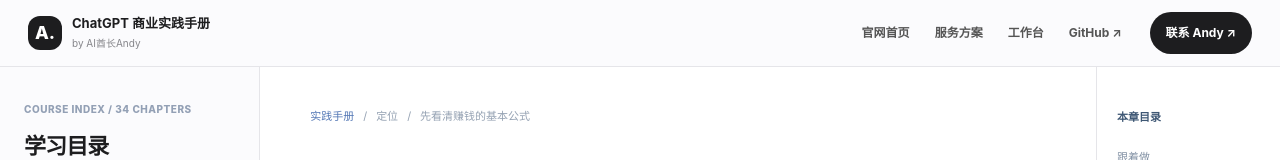
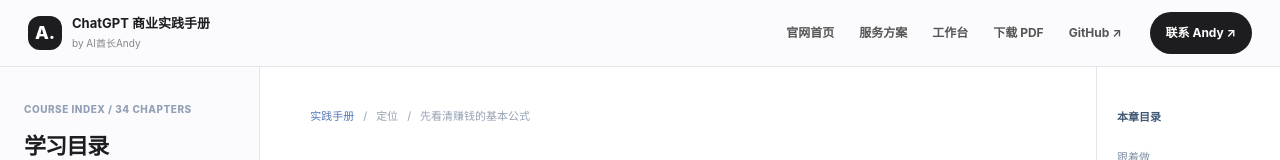
Before and after one commit to AIPMAndy/chatgpt-income-handbook, a plain HTML site: page handbook.html in a window 1280 px wide. Shown: the top 160 px of the page. Drawn offline with Linux system fonts and the light colour scheme.

Commit message:
feat(reader): expose source-built offline PDF in reading navigation

```diff
--- a/handbook.html
+++ b/handbook.html
@@ -8,7 +8,7 @@
 </head>
 <body>
 <a class="skip" href="#article">跳至文章</a>
-<header class="reader-header"><a class="reader-brand" href="index.html"><span class="mark">A.</span><span><b>ChatGPT 商业实践手册</b><small>by AI酋长Andy</small></span></a><nav aria-label="文档导航"><a href="index.html">官网首页</a><a href="workbench.html#paths">服务方案</a><a href="workbench.html#toolkit">工作台</a><a href="https://github.com/AIPMAndy/chatgpt-income-handbook" target="_blank" rel="noopener noreferrer">GitHub ↗</a></nav><a class="reader-contact" href="index.html#contact">联系 Andy ↗</a></header>
+<header class="reader-header"><a class="reader-brand" href="index.html"><span class="mark">A.</span><span><b>ChatGPT 商业实践手册</b><small>by AI酋长Andy</small></span></a><nav aria-label="文档导航"><a href="index.html">官网首页</a><a href="workbench.html#paths">服务方案</a><a href="workbench.html#toolkit">工作台</a><a href="pdf/chatgpt-income-handbook-guide.pdf" download>下载 PDF</a><a href="https://github.com/AIPMAndy/chatgpt-income-handbook" target="_blank" rel="noopener noreferrer">GitHub ↗</a></nav><a class="reader-contact" href="index.html#contact">联系 Andy ↗</a></header>
 <div class="reader-layout"><aside class="reader-sidebar" aria-label="章节目录"><div class="side-top"><span class="eyebrow">COURSE INDEX / 34 CHAPTERS</span><h2>学习目录</h2><p>所有章节都可免费阅读。完成记录只存于当前浏览器。</p></div><label class="reader-search"><span>⌕</span><input id="chapterSearch" type="search" placeholder="搜索 34 章..." aria-label="搜索课程章节" autocomplete="off"><kbd>⌘ K</kbd></label><nav id="chapterNav" aria-label="章节导航"></nav><div class="side-cta"><span>需要项目辅导？</span><strong>微信 AIPMAndy</strong><button id="copyWechatSide" type="button">复制微信号 ↗</button><a href="https://metaver.vip/" target="_blank" rel="noopener noreferrer">作者官网 metaver.vip</a></div></aside>
 <main class="reader-main" id="article"><div class="article-width"><nav class="breadcrumbs" aria-label="面包屑"><a href="index.html">实践手册</a><span>/</span><span id="crumbCategory">教程</span><span>/</span><span id="crumbTitle">目录</span></nav><div class="chapter-header"><div id="chapterBadge" class="chapter-badge">CHAPTER</div><h1 id="chapterTitle">请选择一个章节</h1><p id="chapterSummary"></p><div class="chapter-meta"><span id="chapterMinutes"></span><span id="chapterProgress"></span><button type="button" id="toggleFinished">标记已完成 ✓</button></div></div>
 <div class="article-body"><section class="article-section"><div class="article-section-head"><span class="num">01</span><h2>跟着做</h2></div><ol id="chapterSteps" class="task-steps"></ol></section><section class="article-section"><div class="article-section-head"><span class="num">02</span><h2>完成标准</h2></div><div id="chapterCheck" class="article-answer"></div></section><section class="article-section"><div class="article-section-head"><span class="num">03</span><h2>常见风险</h2></div><div id="chapterPitfall" class="article-risk"></div></section><section class="article-section"><div class="article-section-head"><span class="num">04</span><h2>参考资料与下一步</h2></div><p>请以最新官方说明及你的实际账号权限为准；本指南为独立开源项目。</p><a id="chapterSource" class="reference-link" href="docs/SOURCES.md" target="_blank" rel="noopener noreferrer">查看对应官方来源 ↗</a><div class="resource-cards"><a href="docs/END-TO-END-TRIAL.md"><span>实践案例</span><b>从需求到交付的完整模拟试单 ↗</b></a><a href="docs/SERVICE-SOPS.md"><span>服务标准</span><b>10 套可验收的交付流程 ↗</b></a></div></section></div>
```
